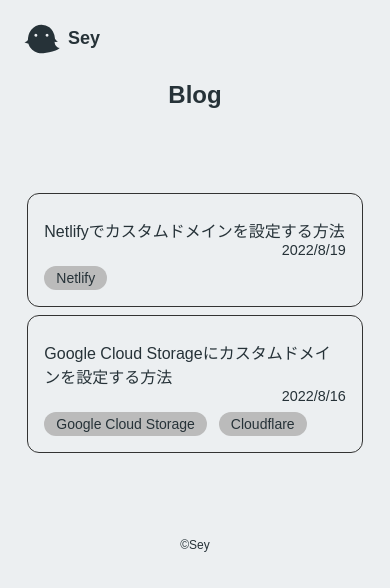
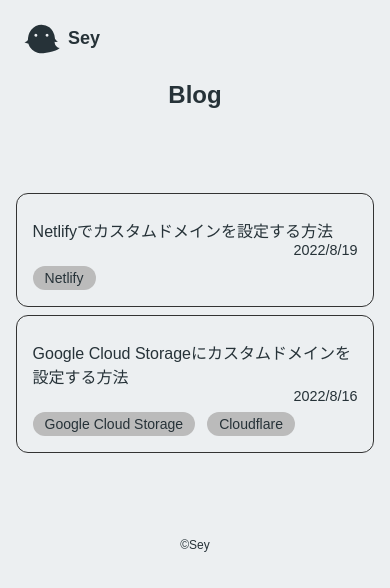
Before and after one commit to Seyyyy/Sey, a Next.js app: page / in a window 390 px wide. Shown: the top 588 px of the page. Built offline with nearby package versions, Linux system fonts and the light colour scheme.

Commit message:
幅修正

```diff
--- a/src/pages/Index.module.css
+++ b/src/pages/Index.module.css
@@ -12,8 +12,8 @@
 }
 @media screen and (max-width: 1200px) {
   .blogList {
-    margin-left: 7vw;
-    margin-right: 7vw;
+    margin-left: 4vw;
+    margin-right: 4vw;
   }
 }
 .sns {
--- a/src/pages/blog/slug.module.css
+++ b/src/pages/blog/slug.module.css
@@ -7,9 +7,9 @@
 
 @media screen and (max-width: 1200px) {
   .root {
-    margin-left: 7vw;
-    width: 86vw;
-    margin-right: 7vw;
+    margin-left: 4vw;
+    width: 92vw;
+    margin-right: 4vw;
   }
 }
 
```
